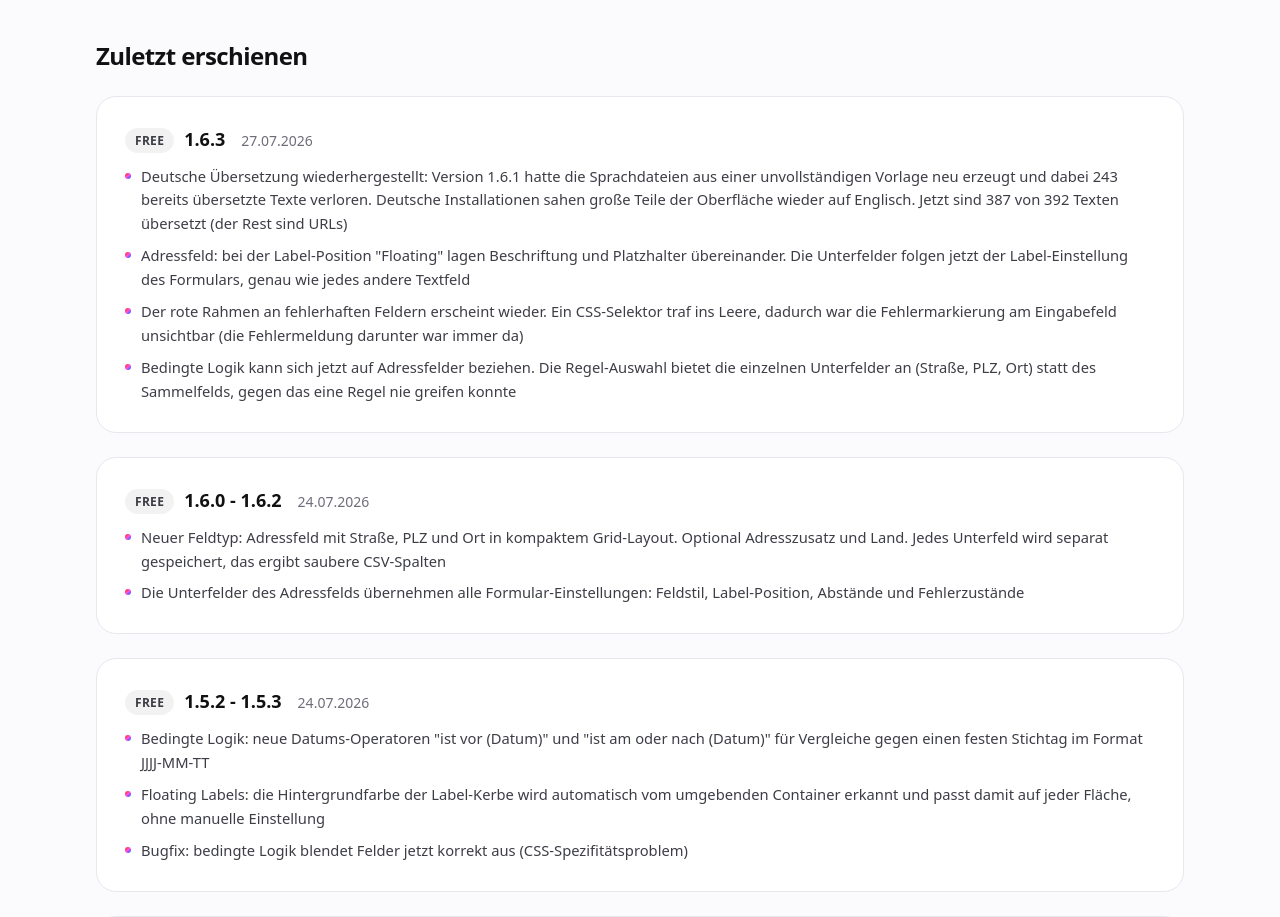
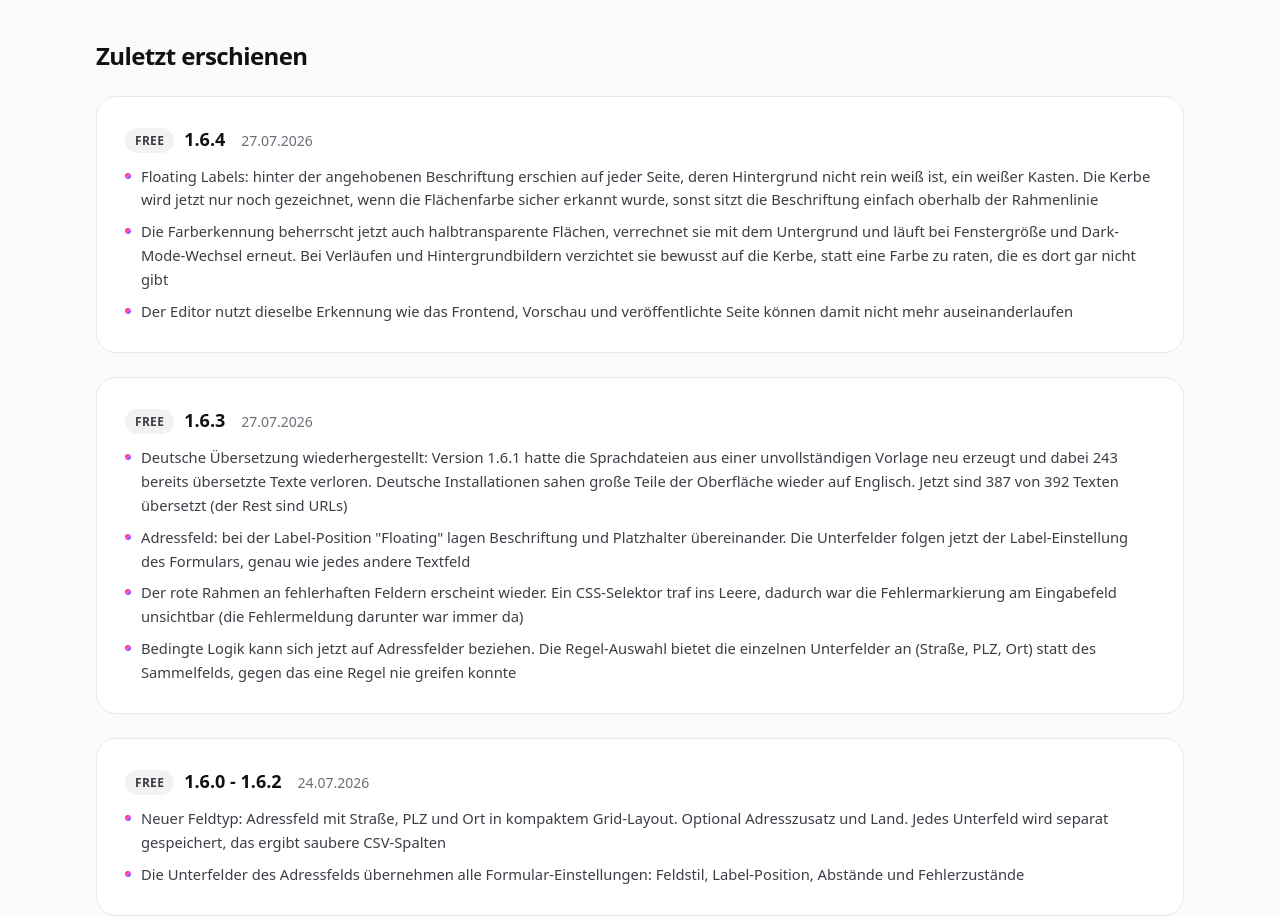
Before and after one commit to dennisbuchwald/flinkform.de, a Next.js app: page /roadmap in a window 1280 px wide. Shown: the part 1340-2257 px from the top of the page. Built offline with nearby package versions, Linux system fonts and the light colour scheme.

Commit message:
Document 1.6.4 and bump the current version
The floating-label notch used to fall back to white whenever it could not
work out the surface colour, which put a white box behind every lifted
label on a tinted page.

```diff
--- a/app/roadmap/page.tsx
+++ b/app/roadmap/page.tsx
@@ -59,6 +59,16 @@ const geplant = [
  * Versionsnummer bündeln, zu der es nicht gehört.
  */
 const changelog = [
+  {
+    bereich: "Free",
+    version: "1.6.4",
+    date: "27.07.2026",
+    items: [
+      "Floating Labels: hinter der angehobenen Beschriftung erschien auf jeder Seite, deren Hintergrund nicht rein weiß ist, ein weißer Kasten. Die Kerbe wird jetzt nur noch gezeichnet, wenn die Flächenfarbe sicher erkannt wurde, sonst sitzt die Beschriftung einfach oberhalb der Rahmenlinie",
+      "Die Farberkennung beherrscht jetzt auch halbtransparente Flächen, verrechnet sie mit dem Untergrund und läuft bei Fenstergröße und Dark-Mode-Wechsel erneut. Bei Verläufen und Hintergrundbildern verzichtet sie bewusst auf die Kerbe, statt eine Farbe zu raten, die es dort gar nicht gibt",
+      "Der Editor nutzt dieselbe Erkennung wie das Frontend, Vorschau und veröffentlichte Seite können damit nicht mehr auseinanderlaufen",
+    ],
+  },
   {
     bereich: "Free",
     version: "1.6.3",
--- a/lib/site.ts
+++ b/lib/site.ts
@@ -6,7 +6,7 @@ export const GITHUB_URL = "https://github.com/dennisbuchwald/Flinkform";
 export const DEMO_URL = "https://demo.flinkform.de"; // Platzhalter, Demo-Instanz folgt
 export const CONTACT_MAIL = "dennis@dbw-media.de";
 
-export const FREE_VERSION = "1.6.3";
+export const FREE_VERSION = "1.6.4";
 export const PRO_VERSION = "1.2.1";
 export const FACTS_UPDATED = "2026-07-27";
 
```
